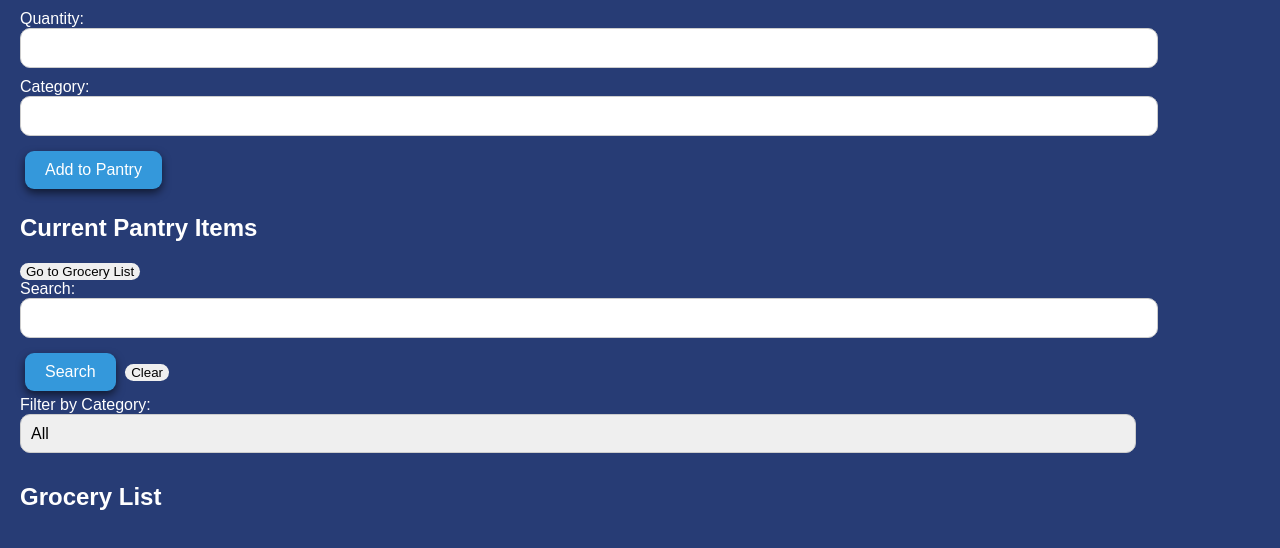
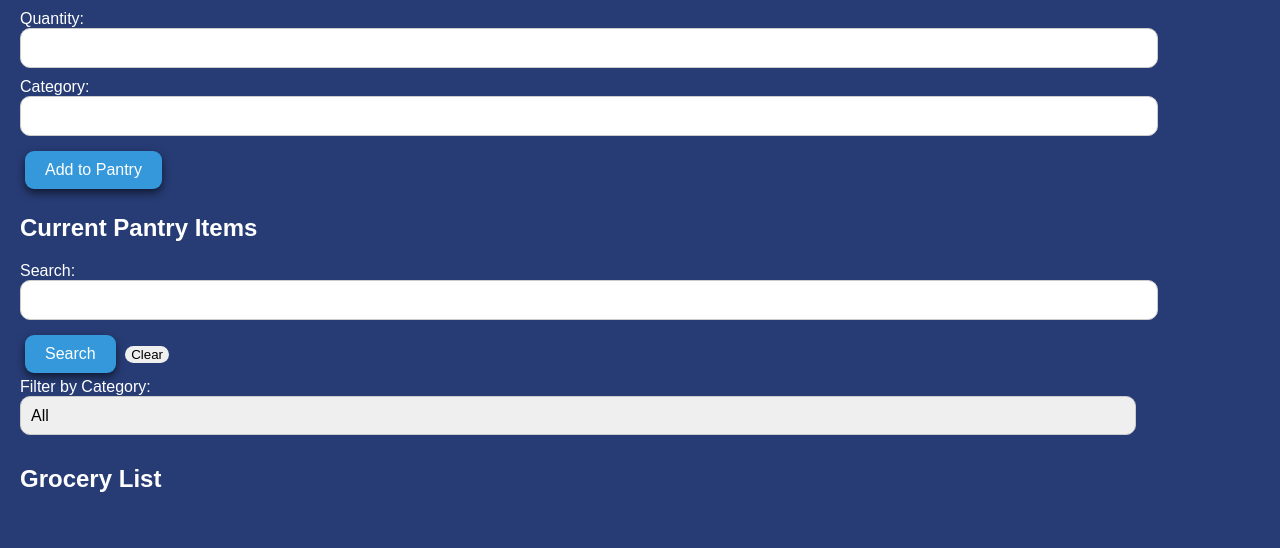
Before and after one commit to David-Jockisch/Pantry, a plain HTML site: page index.html in a window 1280 px wide. Shown: the part 138-686 px from the top of the page. Drawn offline with Linux system fonts and the light colour scheme; no server answers.

Commit message:
Update index.html

```diff
--- a/index.html
+++ b/index.html
@@ -408,8 +408,8 @@ function setValue(elementId, value) {
         <button type="submit" class="submit">Add to Pantry</button>
     </form>
     <h2>Current Pantry Items</h2>
-    <!-- Deactivated the Grocery list button for now, but left the functionality in place-->
-    <button type="button" onclick="navigateToGroceryList()">Go to Grocery List</button><br>
+    <!-- Deactivated the Grocery list button for now, but left the functionality in place
+    <button type="button" onclick="navigateToGroceryList()">Go to Grocery List</button><br>-->
     <label for="search">Search:</label><br>
     <input type="text" id="search"><br>
     <button type="button" id="searchButton" onclick="searchItems()">Search</button>
```
